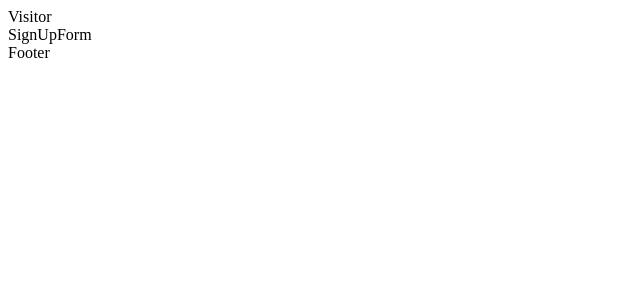
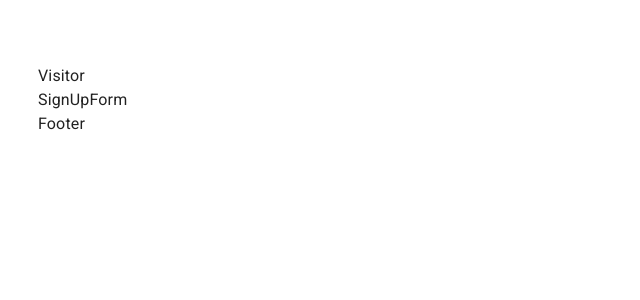
Before and after one commit to gitdoallan/icars, a React (Create React App) app in the folder frontend/: page / in a window 1280 px wide. Shown: the top 300 px of the page, without its empty margins (0-640 px from the left). Built offline with nearby package versions, Linux system fonts and the light colour scheme; what redux-localstore would draw is missing.

Commit message:
feat: main container style

```diff
--- a/frontend/src/App.jsx
+++ b/frontend/src/App.jsx
@@ -1,5 +1,25 @@
 import { Router } from 'routes';
+import { useEffect } from 'react';
+import { CssBaseline, useMediaQuery } from '@mui/material';
+import { useSelector, useDispatch } from 'react-redux';
+import { setDarkMode } from 'redux/slices';
+import * as S from 'themes/styles/';
 
 export function App() {
-  return (<Router />);
+  const prefersDarkMode = useMediaQuery('(prefers-color-scheme: dark)');
+  const { darkMode } = useSelector((state) => state);
+  const dispatch = useDispatch();
+
+  useEffect(() => {
+    if (prefersDarkMode && !darkMode.active && !darkMode.forced) {
+      dispatch(setDarkMode({ active: true, forced: false }));
+    }
+  }, []);
+
+  return (
+    <S.Container>
+      <CssBaseline />
+      <Router />
+    </S.Container>
+  );
 }
--- a/frontend/src/components/Common/Common.jsx
+++ /dev/null
@@ -1,5 +0,0 @@
-export function Common() {
-  return (
-    <div>Common</div>
-  );
-}
--- a/frontend/src/components/Common/index.js
+++ /dev/null
@@ -1 +0,0 @@
-export { Common } from './Common';
--- /dev/null
+++ b/frontend/src/themes/styles/Common.styles.jsx
@@ -0,0 +1,21 @@
+import PropTypes from 'prop-types';
+import { Box } from '@mui/material';
+
+export function Container({ children, ...rest }) {
+  return (
+    <Box
+      maxWidth={{ sm: 720, md: 1236 }}
+      width="100%"
+      margin="0 auto"
+      paddingX={2}
+      paddingY={{ xs: 4, sm: 6, md: 8 }}
+      {...rest}
+    >
+      {children}
+    </Box>
+  );
+}
+
+Container.propTypes = {
+  children: PropTypes.node.isRequired,
+};
--- /dev/null
+++ b/frontend/src/themes/styles/index.js
@@ -0,0 +1 @@
+export { Container } from './Common.styles';
```
